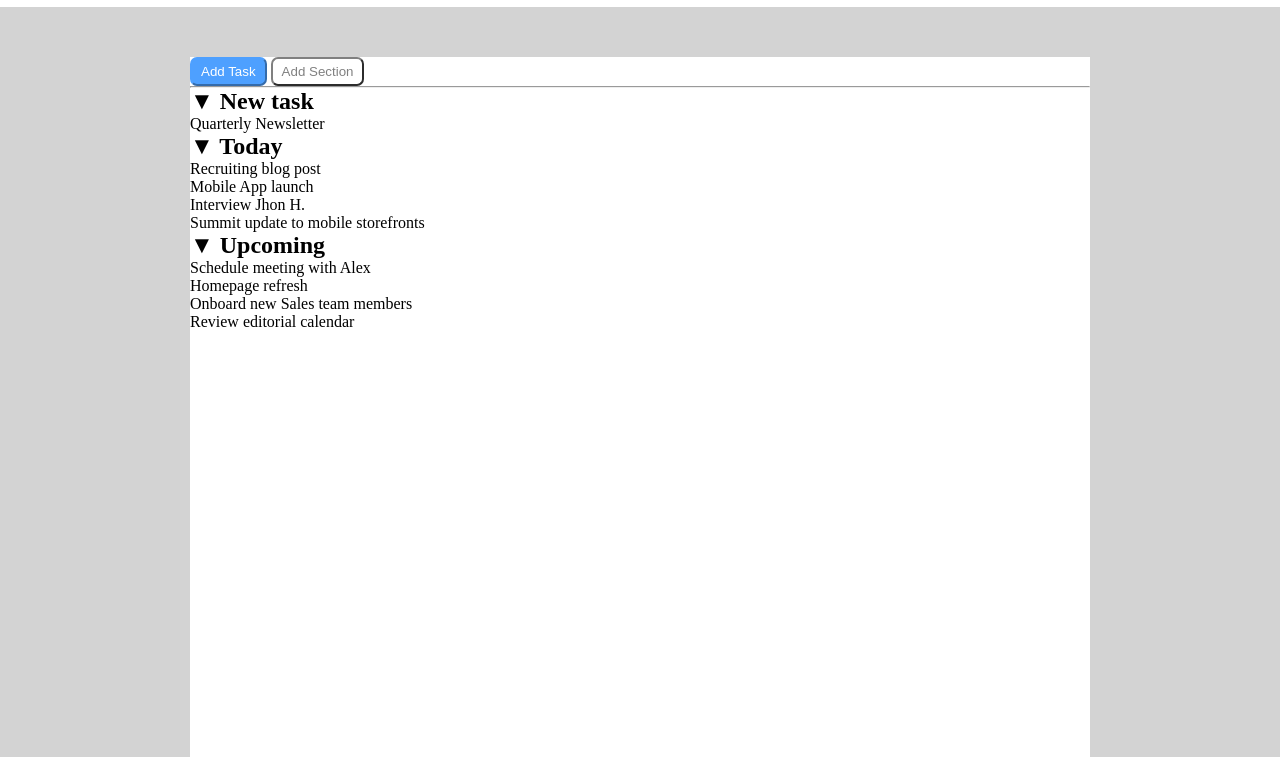
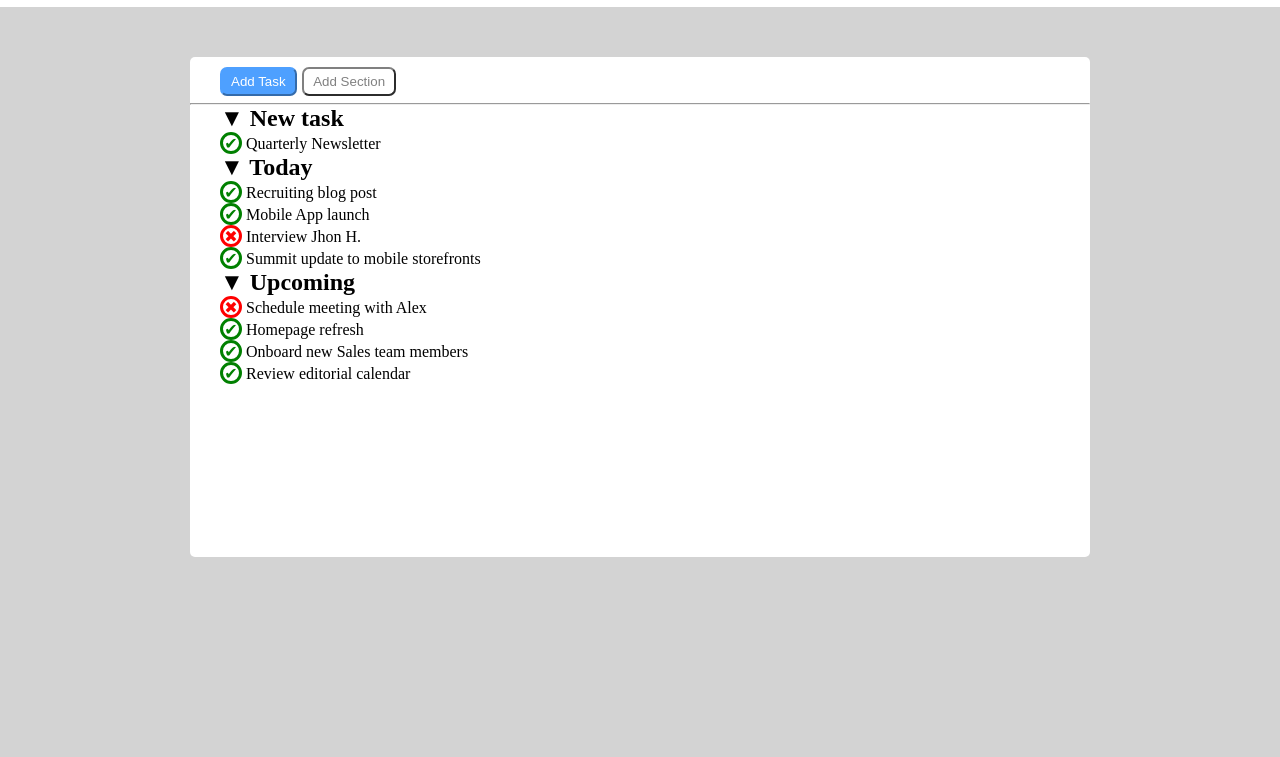
Before and after one commit to DarioDa86/html-css-toboolist, a plain HTML site: page index.html in a window 1280 px wide. Shown: the part 63-820 px from the top of the page. Drawn offline with Linux system fonts and the light colour scheme.

Commit message:
Inseriti entity e formattati

```diff
--- a/css/style.css
+++ b/css/style.css
@@ -8,6 +8,7 @@ body {
     background-color: lightgray;
 }
 
+/*  header */
 .header-top {
     padding: 10px 0px ;
     padding-left: 30px;
@@ -23,21 +24,25 @@ body {
     display: inline;
     vertical-align: middle;
 }
+/* fine header */
 
 #container-main {
     width: 900px;
-    height: 700px;
+    height: 500px;
     margin: auto;
     margin-top: 50px;
+    margin-bottom: 50px;
     background-color: white;
+    border-radius: 5px;
 }
-
+/* bottoni */
 .add-task-button {
     background-color: #4EA0FF;
     color: white;
     border-color: #4EA0FF;
     border-radius: 7px;
     padding: 5px 9px;
+    margin: 10px 1.6px 7px 30px;
 }
 
 .add-section-button {
@@ -47,10 +52,40 @@ body {
     border-radius: 7px;
     padding: 5px 9px;
 }
+/* fine bottoni */
+
 hr {
     color: lightgray;
 }
 
+/* inizio sezioni */
 ul {
     list-style: none;
 }
+
+.sezioni-impaginazione {
+    margin-left: 30px;
+
+}
+
+.check-ok {
+    display: inline-block;
+    color: green;
+    border-radius: 50%;
+    border: solid green;
+    width: 22px;
+    height: 22px;
+    line-height: 18px;
+    text-align: center;
+}
+
+.uncheck {
+    display: inline-block;
+    color: red;
+    border-radius: 50%;
+    border: solid red;
+    width: 22px;
+    height: 22px;
+    line-height: 18px;
+    text-align: center;
+}
--- a/index.html
+++ b/index.html
@@ -27,33 +27,40 @@
                 <hr>
                 <!-- /fine bottoni -->
 
-                <div class="new-task">
+                <div class="sezioni-impaginazione">
+                    <!-- Sezione  new-task-->
+                    <div class="new-task-section">
                         <h2>&#9660 New task</h2>
                         <ul>
-                        <li>Quarterly Newsletter</li>
+                            <li><span class="check-ok">&#10004;</span> Quarterly Newsletter</li>
                         </ul>
                     </div>
+                    <!-- /Sezione  new-task-->
 
-                <div>
+                    <!-- sezione Today -->
+                    <div class="today-section">
                         <h2>&#9660 Today</h2>
                         <ul>
-                        <li>Recruiting blog post</li>
-                        <li>Mobile App launch</li>
-                        <li>Interview Jhon H.</li>
-                        <li>Summit update to mobile storefronts</li>
+                            <li><span class="check-ok">&#10004;</span> Recruiting blog post</li>
+                            <li><span class="check-ok">&#10004;</span> Mobile App launch</li>
+                            <li><span class="uncheck">&#10006;</span> Interview Jhon H.</li>
+                            <li><span class="check-ok">&#10004;</span> Summit update to mobile storefronts</li>
                         </ul>
                     </div>
+                    <!-- /sezione Today -->
 
-                <div>
+                    <!-- Sezione Upcoming -->
+                    <div class="upcoming-section">
                         <h2>&#9660 Upcoming</h2>
                         <ul>
-                        <li>Schedule meeting with Alex</li>
-                        <li>Homepage refresh</li>
-                        <li>Onboard new Sales team members</li>
-                        <li>Review editorial calendar</li>
+                            <li><span class="uncheck">&#10006;</span> Schedule meeting with Alex</li>
+                            <li><span class="check-ok">&#10004;</span> Homepage refresh</li>
+                            <li><span class="check-ok">&#10004;</span> Onboard new Sales team members</li>
+                            <li><span class="check-ok">&#10004;</span> Review editorial calendar</li>
                         </ul>
                     </div>
-
+                </div>
+                <!-- /Sezione Upcoming -->
 
             </div>
         </main>
```
Lines whose indentation alone changed are shown as unchanged.
